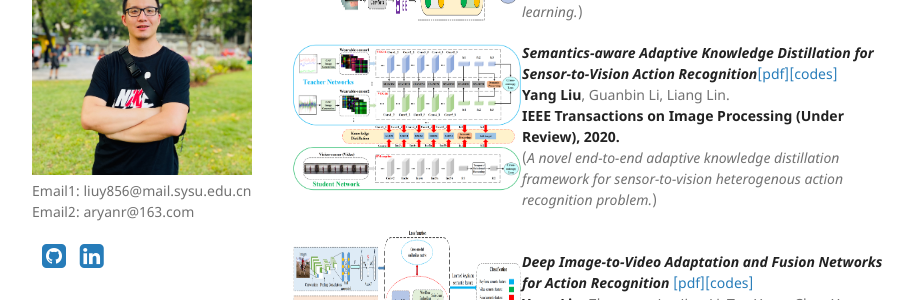
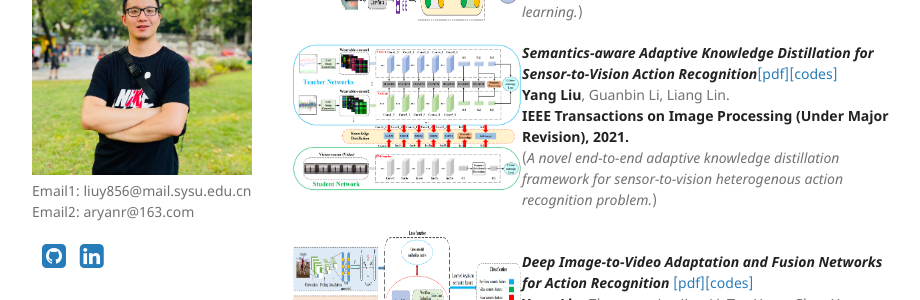
Before and after one commit to YangLiu9208/home, a Jekyll site: the page built from index.md, in a window 1280 px wide and 900 px high, scrolled down 1268 px. Shown: the part 154-454 px from the top of the window, without its empty margins (178-1098 px from the left). Built offline with Jekyll 4.4.1, drawn with Linux system fonts in a browser that asks for light colours; a style sheet for code colours, icons or effects is not loaded.

Commit message:
Update index.md

```diff
--- a/index.md
+++ b/index.md
@@ -60,7 +60,7 @@ Deep Learning, Self-supervised Learning, Reinforcement Learning
 </div>
 ***Semantics-aware Adaptive Knowledge Distillation for Sensor-to-Vision Action Recognition***[[pdf]](https://arxiv.org/abs/2009.00210)[[codes]]( https://yangliu9208.github.io/SAKDN/)
 **Yang Liu**, Guanbin Li, Liang Lin.
-**IEEE Transactions on Image Processing (Under Review), 2020.**
+**IEEE Transactions on Image Processing (Under Major Revision), 2021.**
 (*A novel end-to-end adaptive knowledge distillation framework for sensor-to-vision heterogenous action recognition problem.*)
 
 <div align="left">
```
